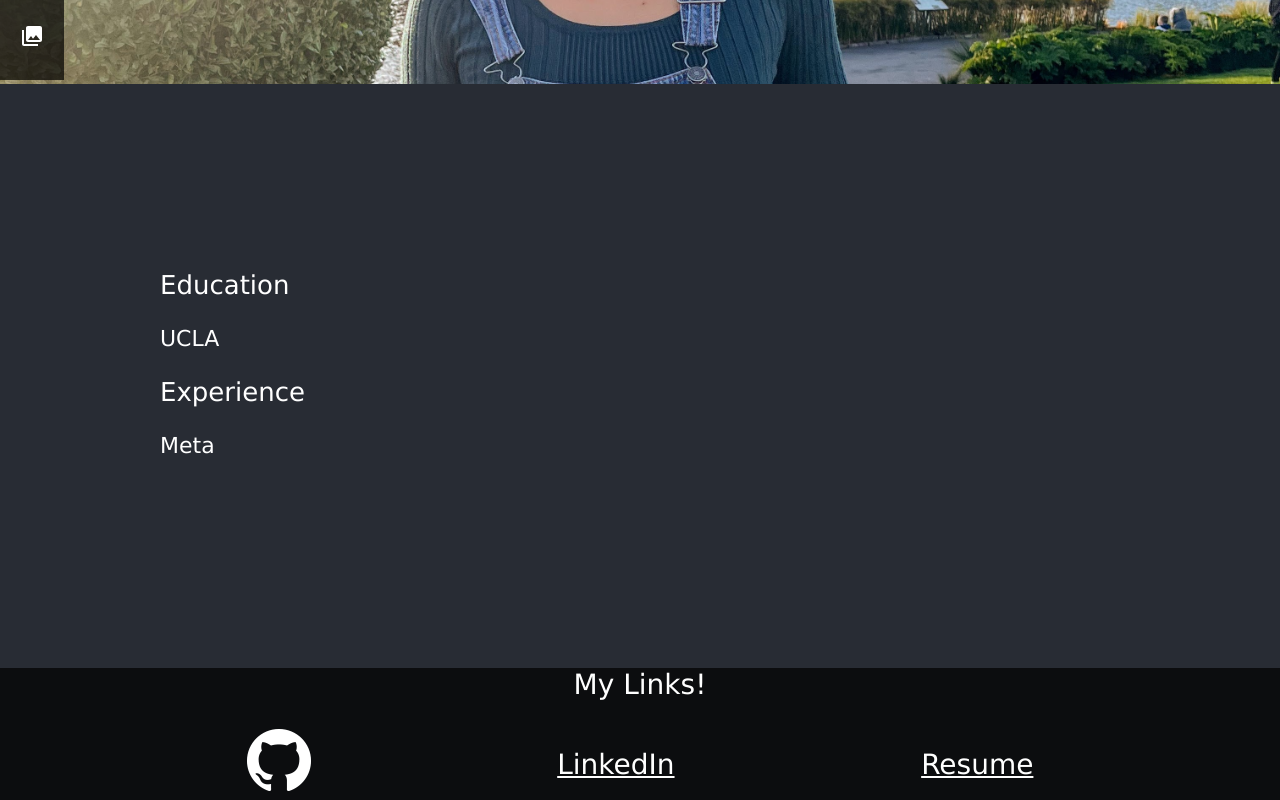
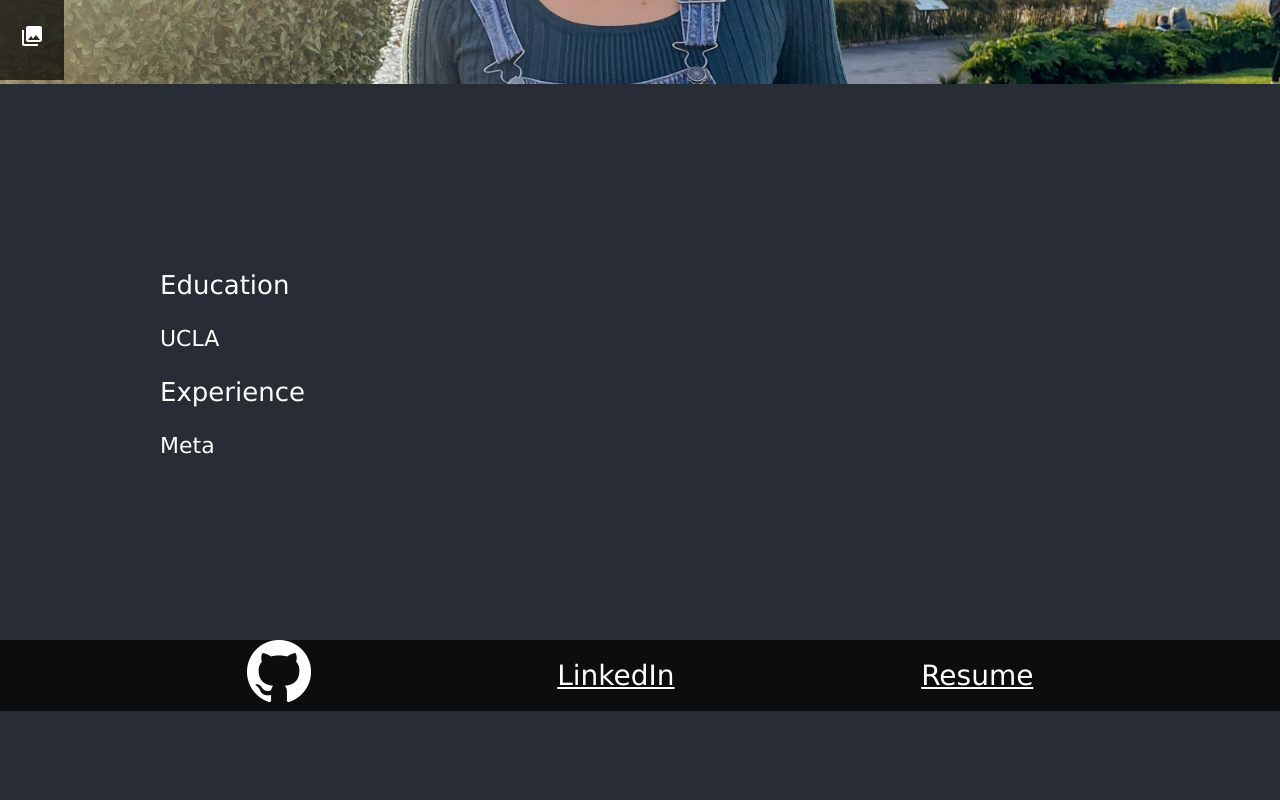
Before and after one commit to theamandawang/theamandawang.github.io, a React (Create React App) app in the folder my-portfolio/: page / in a window 1280 px wide. Shown: the part 416-1216 px from the top of the page. After the commit the page ends 1127 px from the top, so only its background shows below. Built offline with nearby package versions, Linux system fonts and the light colour scheme; the HTML template or start-up script is replaced by a standard one.

Commit message:
Debug margin change px

```diff
--- a/my-portfolio/src/src/Gallery/Gallery.js
+++ b/my-portfolio/src/src/Gallery/Gallery.js
@@ -8,7 +8,8 @@ const Gallery = () => {
 
     useEffect(() => {
         if(sidebarRef.current && topRef.current) {
-            topRef.current.style.marginTop = -1 * topRef.current.clientHeight;
+            let shift = -1 * sidebarRef.current.clientHeight;
+            topRef.current.style.marginTop = `${shift}px`;
             setHeight(sidebarRef.current.clientHeight);
         }
     }, [sidebarRef, topRef]);
--- a/my-portfolio/src/src/Portfolio/Portfolio.js
+++ b/my-portfolio/src/src/Portfolio/Portfolio.js
@@ -8,8 +8,10 @@ const Portfolio = () => {
     const topRef = useRef();
     useEffect(() => {
       if(sidebarRef.current && topRef.current) {
-        topRef.current.style.marginTop = -1 * sidebarRef.current.clientHeight;
+        let shift = -1 * sidebarRef.current.clientHeight;
+        topRef.current.style.marginTop = `${shift}px`;
         setHeight(sidebarRef.current.clientHeight);
+        console.log(topRef.current.style.marginTop);
       }
       const script = document.createElement('script');
 
@@ -54,9 +56,6 @@ const Portfolio = () => {
             </div>
           </div>
           <footer>
-            <p>
-              My Links!
-            </p>
             <section style={{display: 'flex', flexDirection: 'row', justifyContent:'space-evenly'}}>
               <div style={{display: 'flex', flexDirection: 'column', justifyContent: 'center', alignItems: 'center'}}>
                   <a href='https://www.github.com/theamandawang' style={{color: '#FFFFFF'}}>
```
